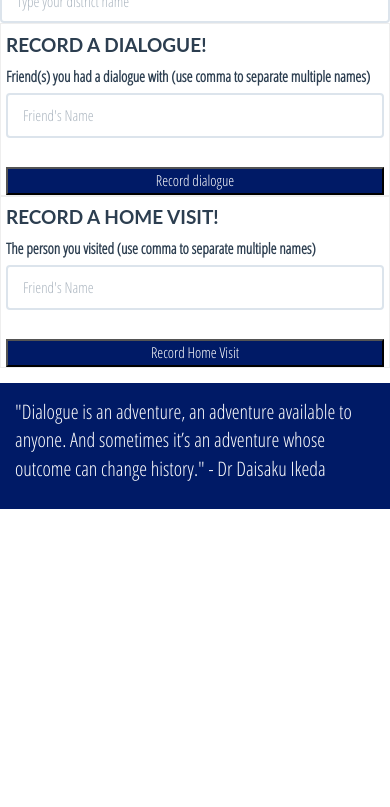
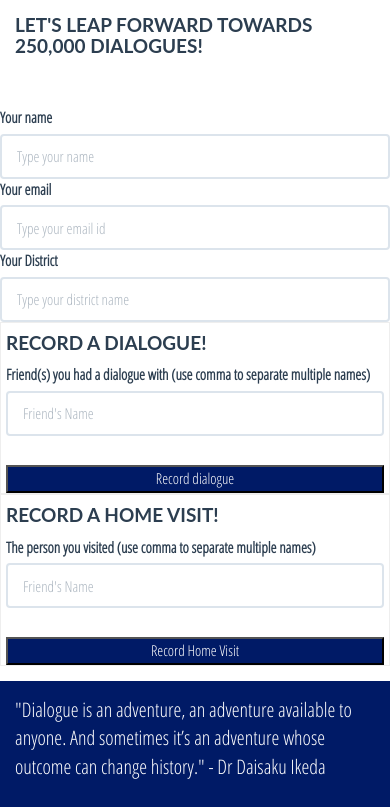
Before and after one commit to sidmanu/sdcampaign2016, a Django app: page / in a window 390 px wide. Shown: the part 654-1461 px from the top of the page. Before the commit the page ends 1163 px from the top, so only its background shows below. Run offline with Django 3.2, Linux system fonts and the light colour scheme; data that the repository does not hold is empty; some libraries are stand-ins or nearby versions.

Commit message:
added graph

```diff
--- a/dialogues/static/dialogues/css/freelancer.css
+++ b/dialogues/static/dialogues/css/freelancer.css
@@ -203,6 +203,10 @@ section#about {
 	background:#001a66;
 	color:white;
 }
+section #record_new {
+	min-height:700px;
+}
+
 
 section.success a,
 section.success a:hover,
@@ -356,6 +360,7 @@ form .row:first-child .floating-label-form-group {
 
 footer {
     color: #fff;
+
 }
 
 footer h3 {
--- /dev/null
+++ b/dialogues/templates/dialogues/chart_bar.html
@@ -0,0 +1,40 @@
+
+<div class="row">
+	<div class="col-md-8">
+<div id="chart_div" style="width:800; height:300"></div>
+	</div>
+	<div class="col-md-4">
+		<h4> Let's leap forward towards 250,000 Dialogues! </h4>
+	</div>
+</div>
+ <script type="text/javascript" src="https://www.google.com/jsapi"></script>
+    <script type="text/javascript">
+
+      // Load the Visualization API and the piechart package.
+      google.load('visualization', '1.0', {'packages':['corechart']});
+
+      // Set a callback to run when the Google Visualization API is loaded.
+      google.setOnLoadCallback(drawChart);
+
+      // Callback that creates and populates a data table,
+      // instantiates the pie chart, passes in the data and
+      // draws it.
+      function drawChart() {
+
+	var data = google.visualization.arrayToDataTable([
+        ['Type', 'Count', { role: 'style' } ],
+        ['Home visit', {{total_homevisit_count}}, 'color: red'],
+        ['Dialogue', {{total_dialogue_count}}, 'color: blue'],
+      ]);
+
+      // Set chart options
+      var options = {'title':'Race towards Victory!',
+                     'width':600,
+                     'height':120};
+
+      // Instantiate and draw our chart, passing in some options.
+      var chart = new google.visualization.BarChart(document.getElementById('chart_div'));
+      chart.draw(data, options);
+    }
+    </script>
+  </head>
--- a/dialogues/templates/dialogues/index.html
+++ b/dialogues/templates/dialogues/index.html
@@ -29,8 +29,16 @@
 	</header>
 
 	<h2>	{{submit_msg}} </h2>
+
+	<section id="chart">
+	<div class="container" >
+		{% include 'dialogues/chart_bar.html' %}
+
+	</div>
+	</section>
+
 	<!-- Record Dialogue Section -->
-	<section id="record_new">
+	<section>
 	<div class="container">
 		<form class="background:#0f3d88;" id="dialogue_and_hv_form">
 			<div class="row" style="margin-top:10px">
@@ -73,10 +81,9 @@
 
 	</section>
 
-
 	<!-- About Section -->
 	<section id="about">
-	<div class="container">
+	<div class="container" >
 		<div class="row">
 			<div class="col-lg-8 col-lg-offset-2">
 				<p>"Dialogue is an adventure, an adventure available to anyone. And sometimes it’s an adventure whose outcome can change history." - Dr Daisaku Ikeda</p>
```
Also changed, not shown: dialogues/templates/dialogues/base.html (+0 -11 lines), dialogues/templates/dialogues/chart_linecurve.html (deleted, +0 -30 lines), 1 other file.
